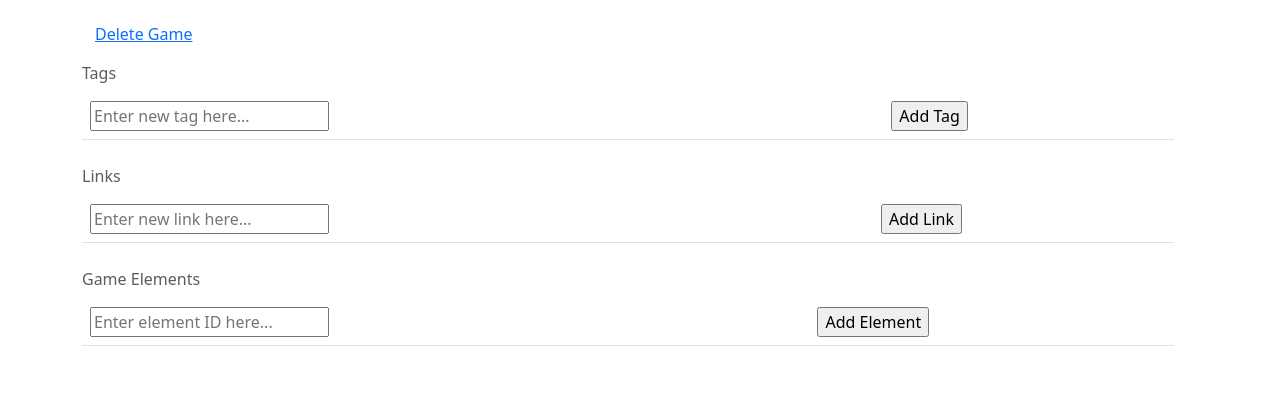
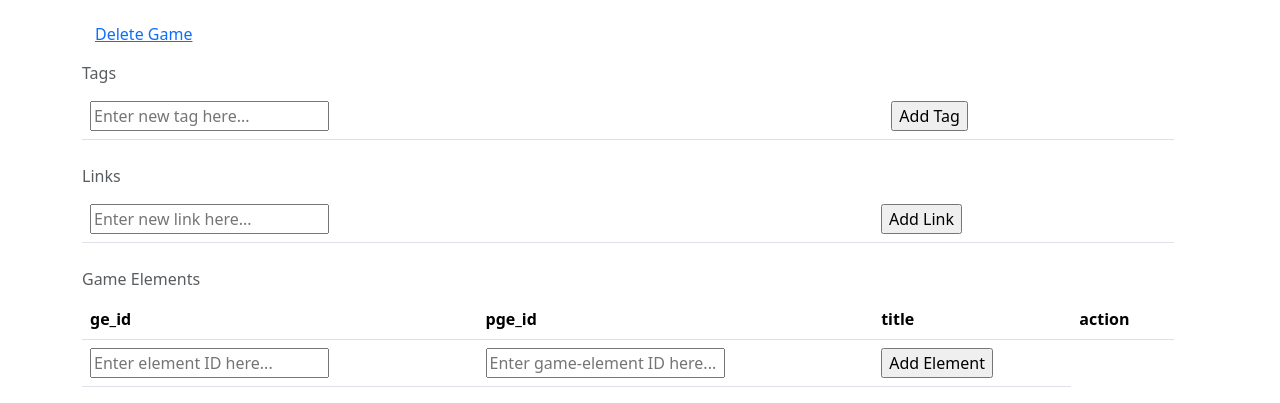
Before and after one commit to mikael-pintassilgo/divertidos.games, a Flask app: template flaskr/templates/games/update.html in a window 1280 px wide. Shown: the part 595-998 px from the top of the page. Before the commit the page ends 941 px from the top, so only its background shows below. Run offline with Flask 3, Linux system fonts and the light colour scheme; the template is opened without the code that fills it, so the values that code supplies are empty; some libraries are stand-ins or nearby versions.

Commit message:
Parent element of the game element

```diff
--- a/flaskr/templates/games/update.html
+++ b/flaskr/templates/games/update.html
@@ -120,8 +120,22 @@
         <table class="table table-hover">
           <caption class="caption-top">Game Elements</caption>
           <tbody>
+            <thead>
+              <tr>
+                <th scope="col">ge_id</th>
+                <th scope="col">pge_id</th>
+                <th scope="col">title</th>
+                <th scope="col">action</th>
+              </tr>
+            </thead>
             {% for game_element in game_elements %}
             <tr>
+                <td>
+                  {{ game_element['ge_id'] }}
+                </td>
+                <td>
+                  {{ game_element['parent_element_id'] }}
+                </td>
                 <td>
                   <p><a href="{{ url_for('blog.view', id=game_element['e_id']) }}" target="_blank">{{ game_element['title'] }}</a></p>
                 </td>
@@ -136,6 +150,9 @@
               <form action="{{ url_for('games.create_game_element', id=game['id']) }}" method="post">
                 <td>
                   <input class="" placeholder="Enter element ID here..." name="element_id" id="element_id" value="{{ request.form['element_id'] }}" required>
+                </td>
+                <td>
+                  <input class="" placeholder="Enter game-element ID here..." name="parent_element_id" id="parent_element_id" value="{{ request.form['parent_element_id'] }}">
                 </td>
                 <td>
                   <input class="" type="submit" value="Add Element">
--- a/flaskr/templates/games/view.html
+++ b/flaskr/templates/games/view.html
@@ -11,6 +11,11 @@
 
 {% block header %}
   <h1 class="breadcrumb-item active">{% block title %}{{ game['title'] }}{% endblock %}</h1>
+  {% if g.user['id'] == game['author_id'] %}
+  <div class="card-body">
+    <a class="" href="{{ url_for('games.update', id=game['id']) }}">edit</a>
+  </div>
+  {% endif %}
 {% endblock %}
 
 {% block content %}
--- /dev/null
+++ b/flaskr/update_schema.sql
@@ -0,0 +1,2 @@
+ALTER TABLE game_and_element
+ADD COLUMN parent_element_id INTEGER REFERENCES game_and_element (id) ON DELETE CASCADE;
```
Also changed, not shown: flaskr/games.py (+5 -3 lines).
